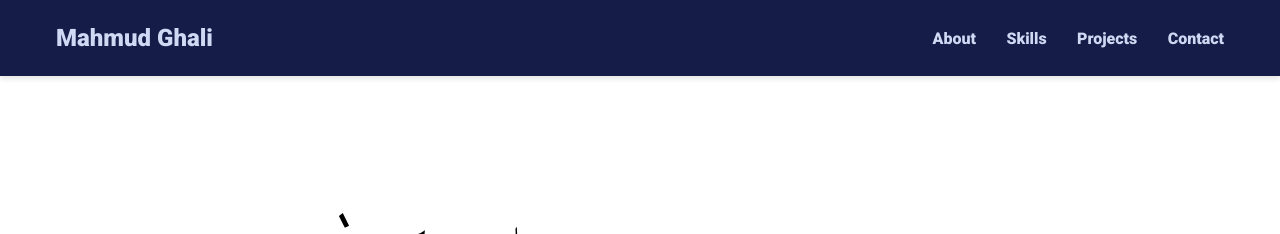
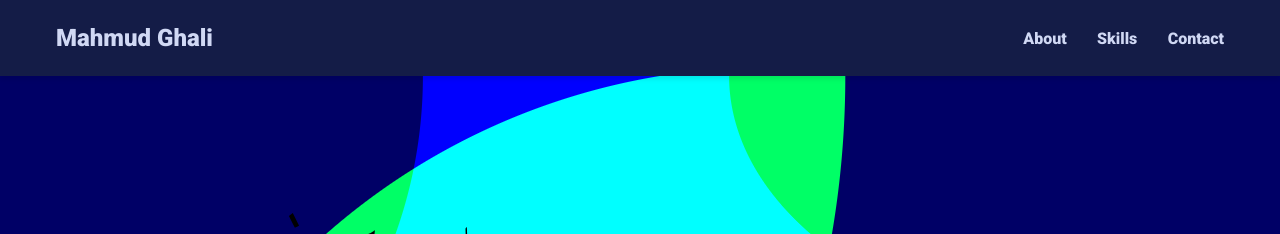
Before and after one commit to Haleem001/haleem-portfolio, a plain HTML site: page index.html in a window 1280 px wide. Shown: the top 234 px of the page. Drawn offline with nearby package versions, Linux system fonts and the light colour scheme.

Commit message:
Fixed some issues

```diff
--- a/assets/css/styles.css
+++ b/assets/css/styles.css
@@ -108,13 +108,17 @@ nav ul li {
   align-items: center;
   justify-content: center;
   gap: 2.5rem;
-  max-width: 68.75rem;
+  /* max-width: 68.75rem; */
   margin: auto;
+  background: radial-gradient(100% 135% at 90% 0%, #00FF66 0%, #00FF66 33%, #00FFFF calc(33% + 1px), #00FFFF 75%, #EB00FF calc(75% + 1px), #EB00FF 100%), radial-gradient(circle at 60% 110%, #00FF66 0%, #00FF66 33%, #00FFFF calc(33% + 1px), #00FFFF 66%, #EB00FF calc(66% + 1px), #EB00FF 100%), radial-gradient(100% 225% at 0% 0%, #00FF66 0%, #00FF66 33%, #00FFFF calc(33% + 1px), #00FFFF 66%, #EB00FF calc(66% + 1px), #EB00FF 100%);
+background-blend-mode: multiply, multiply, normal;
+color: var(--primary-color);
 }
 
 .hero img {
   height: 37.5rem;
   width: 37.5rem;
+  margin-inline-end: 100px;
 
 }
 
@@ -123,6 +127,7 @@ nav ul li {
   padding: 0.625rem;
   border-radius: 6px;
   box-shadow: 0px 2px 15px 2px var(--primary-shadow);
+
 }
 
 .bio h1 {
@@ -342,6 +347,7 @@ footer {
 @media screen and (max-width: 720px) {
   nav {
     padding: 1.5rem 1rem;
+
   }
   nav ul {
     position: fixed;
--- a/index.html
+++ b/index.html
@@ -36,7 +36,7 @@
       <ul class="navigation">
         <li><a href="#about" class="nav-link">About</a></li>
         <li><a href="#skills" class="nav-link">Skills</a></li>
-        <li><a href="#projects" class="nav-link">Projects</a></li>
+        <!-- <li><a href="#projects" class="nav-link">Projects</a></li> -->
         <li><a href="#contact" class="nav-link">Contact</a></li>
       </ul>
       <button class="burger-menu" id="burger-menu">
@@ -260,7 +260,7 @@
           loading="lazy"
           class="socicon"
       /></a>
-      <a href="#" target="_blank"
+      <a href="https://www.linkedin.com/in/mahmud-ghali-157b07227" target="_blank"
         ><img
           src="assets/icons/icons8-linkedin-circled.gif"
           alt="Linkedin"
```
